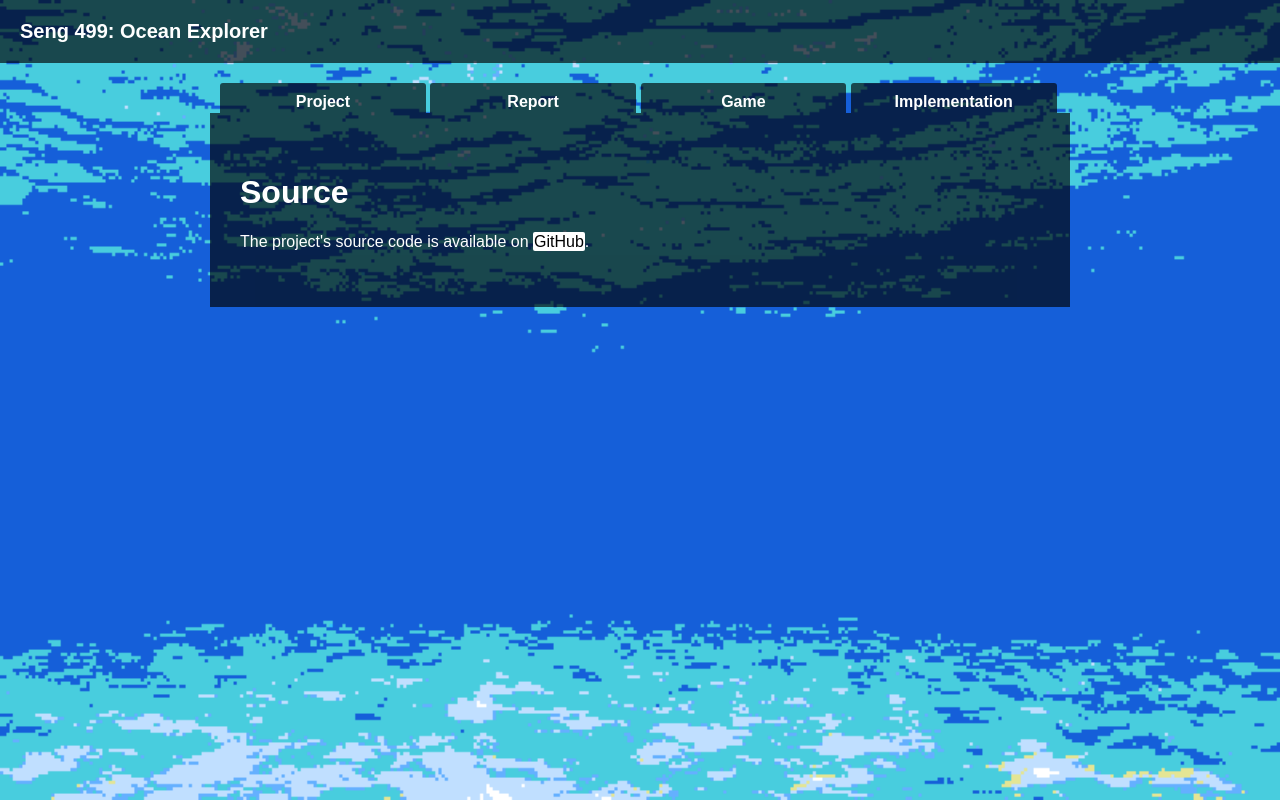
After one commit to Lambwatt/499Website, a PHP site: page /implementation.php in a window 1280 px wide. The commit adds this page. Run offline with PHP 8.4, Linux system fonts and the light colour scheme.

Commit message:
Start of an implementation page

```diff
--- /dev/null
+++ b/css/implementation.css
@@ -0,0 +1,8 @@
+.content a {
+  text-decoration: none;
+  color: black;
+  background-color: white;
+  border-radius: 2px;
+  padding: 1px; }
+  .content a:hover {
+    color: gray; }
--- a/css/seng499.css
+++ b/css/seng499.css
@@ -55,7 +55,7 @@ div {
   margin-left: auto;
   margin-right: auto;
   background-color: rgba(0, 0, 0, 0.65);
-  width: 32.9%;
+  width: 24.5%;
   height: 30px;
   display: inline-block;
   text-align: center;
--- /dev/null
+++ b/implementation.php
@@ -0,0 +1,12 @@
+<?php include "templates/top.php";?>
+
+<!-- Page-specific styling -->
+<link type="text/css" rel="Stylesheet" href="css/implementation.css" />
+
+<!-- Our project -->
+<h1>Source</h1>
+<p>The project's source code is available on <a href="https://github.com/Beyamor/seng499" target="blank">GitHub</a>.</p>
+
+<!-- Things we used -->
+
+<?php include "templates/bottom.php";?>
--- /dev/null
+++ b/scss/implementation.scss
@@ -0,0 +1,14 @@
+.content {
+
+	a {
+
+		text-decoration: none;
+		color: black;
+		background-color: white;
+		border-radius: 2px;
+		padding: 1px;
+		&:hover {
+			color: gray;
+		}
+	}
+}
--- a/scss/seng499.scss
+++ b/scss/seng499.scss
@@ -62,7 +62,7 @@ div {
 .nav-bar-link {
 	@include centered;
 	@include transparent-background;
-	width: 32.9%;
+	width: 24.5%;
 	height: 30px;
 	display: inline-block;
 	text-align: center;
--- a/templates/top.php
+++ b/templates/top.php
@@ -9,9 +9,10 @@
 		<div class="background"></div>
 		<div class="title-bar">Seng 499: Ocean Explorer</div>
 		<div class="nav-bar">
-			<span class="nav-bar-link"><a href="home.php">Home</a></span>
+			<span class="nav-bar-link"><a href="home.php">Project</a></span>
 			<span class="nav-bar-link"><a href="report.php">Report</a></span>
 			<span class="nav-bar-link"><a href="game.php">Game</a></span>
+			<span class="nav-bar-link"><a href="implementation.php">Implementation</a></span>
 		</div>
 		<div class="content-container">
 			<div class="content">
```
